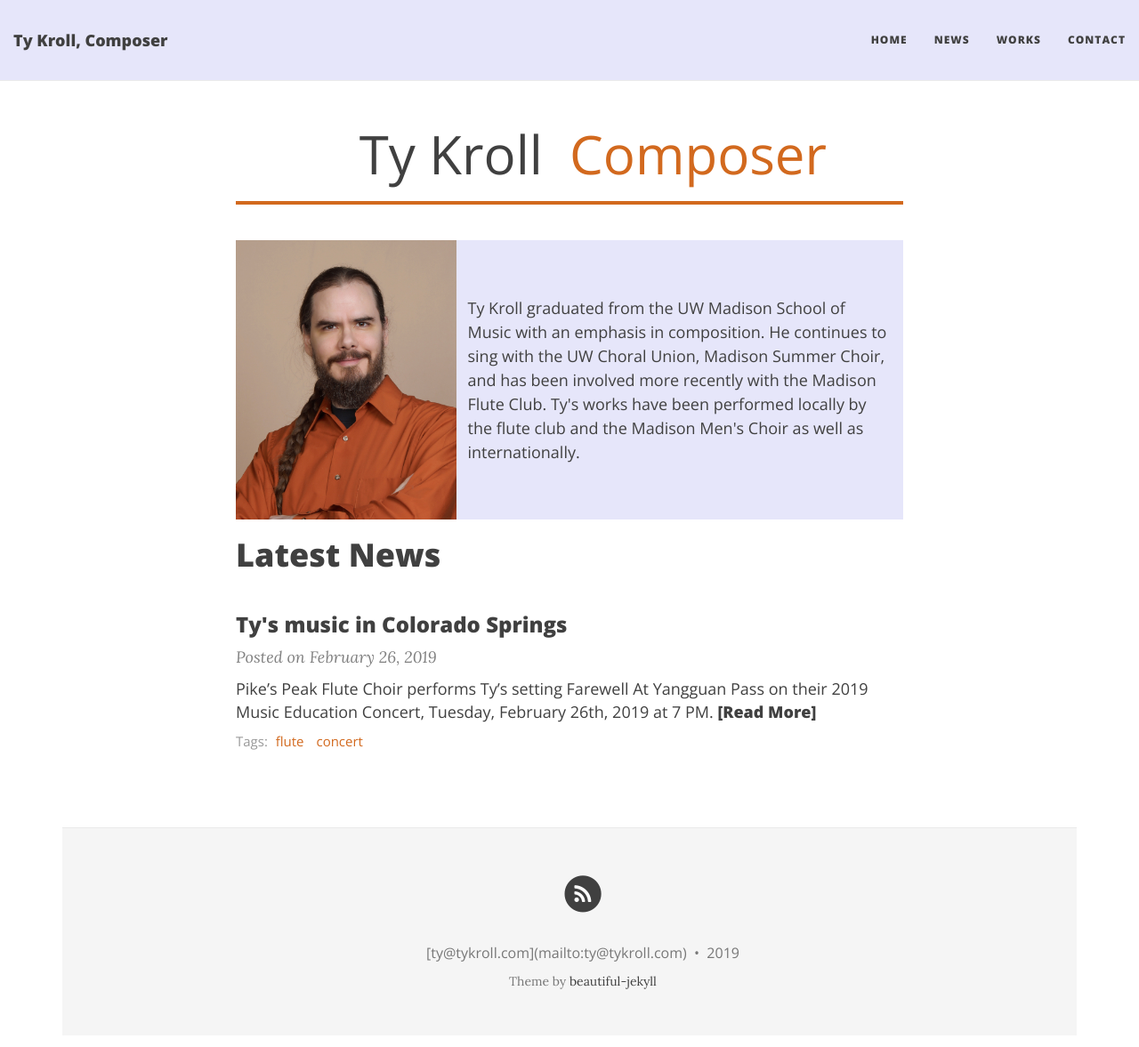
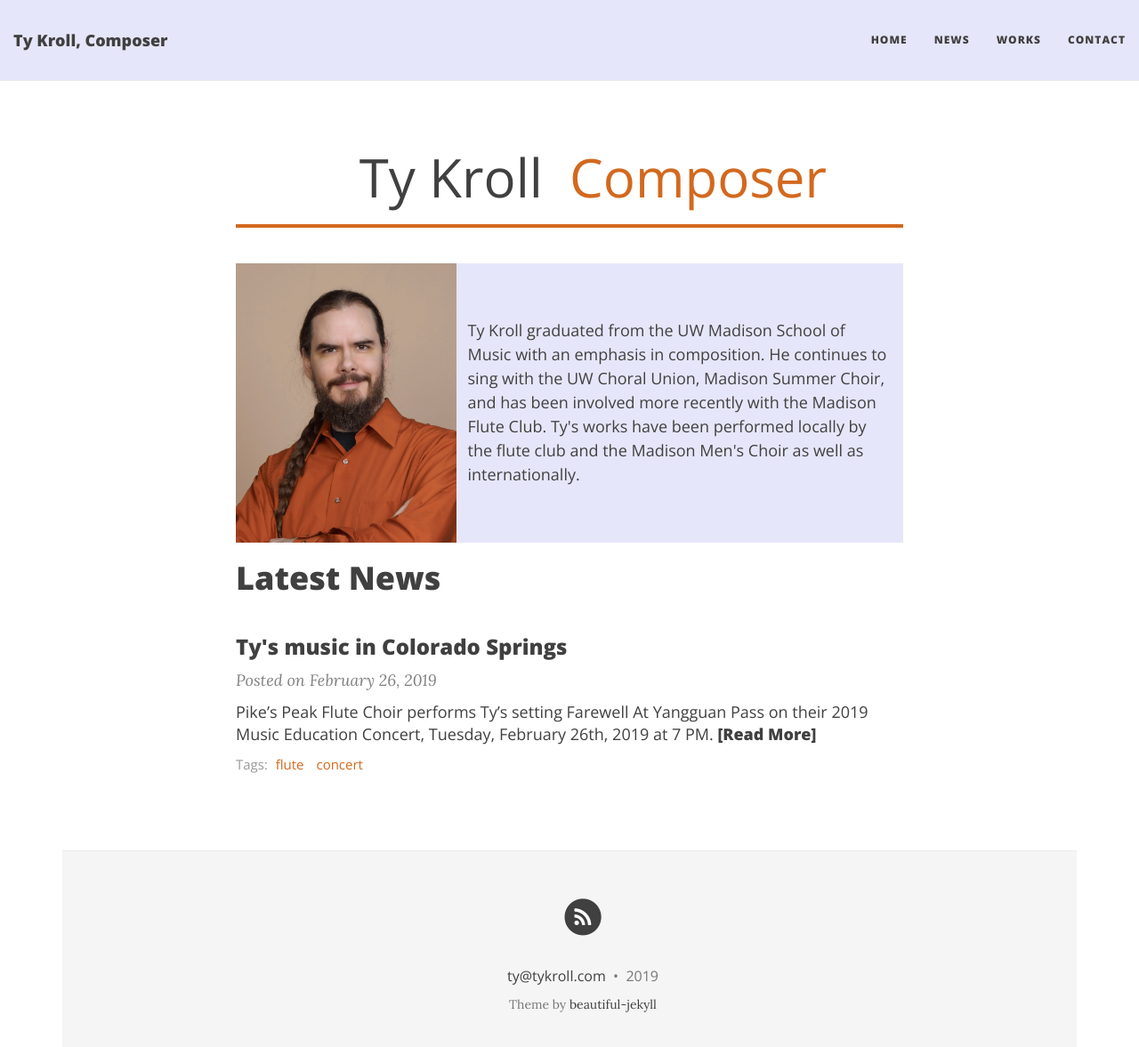
Before and after one commit to ctrueden/tykroll.com, a Jekyll site: the page built from index.html, in a window 1280 px wide and 1190 px high. Shown: the top 1177 px of the window at 89% size. Built offline with Jekyll 4.4.1, drawn with Linux system fonts in a browser that asks for light colours; nearby versions of some CDN libraries; the list of posts is cut into pages by our own code; part of the change alters nothing that is shown.

Commit message:
Use HTML link instead of Markdown syntax

```diff
--- a/_config.yml
+++ b/_config.yml
@@ -69,7 +69,7 @@ header-col: "chocolate"
 # Change all these values or delete the ones you don't want.
 # Important: you must keep the "name" parameter, everything else you can remove
 author:
-  name: "[ty@tykroll.com](mailto:ty@tykroll.com)"
+  name: "<a href=\"mailto:ty@tykroll.com\">ty@tykroll.com</a>"
 
 # Select your active Social Network Links.
 # Uncomment the links you want to show in the footer and add your information to each link.
```
